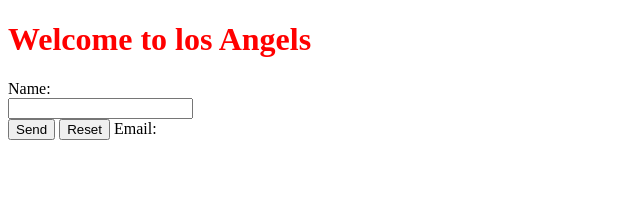
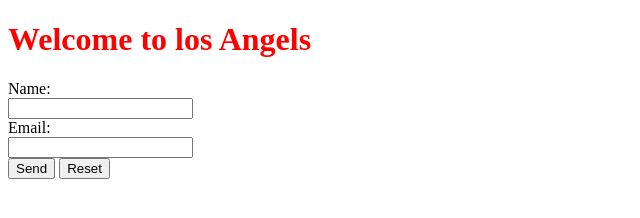
Before and after one commit to rp246c9/potionfy, a plain HTML site: page index.html in a window 1280 px wide. Shown: the whole page, without its empty margins (0-640 px from the left). Drawn offline with Linux system fonts and the light colour scheme.

Commit message:
Contact form. #3

```diff
--- a/index.html
+++ b/index.html
@@ -10,10 +10,12 @@
   <h1 style="color:red"> Welcome to los Angels </h1>
   <form action="mailto:" method="post" enctype="text/plain">
      Name:<br>
-     <input  type="text" name="mail"><br>
+     <input  type="text" name="name"><br>
+     Email:<br>
+      <input  type="text" name="mail"><br>
      <input  type="submit" value="Send">
      <input  type="reset" value="Reset">
-      Email:<br>
+
   </form>
 </body>
 </html>
```
